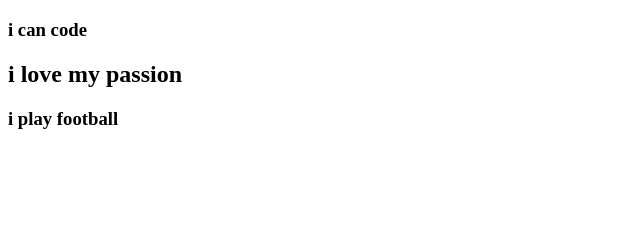
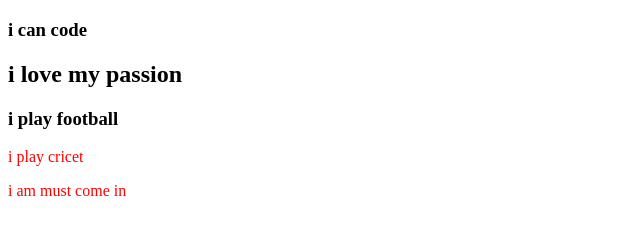
Before and after one commit to prabashsutradhar/my-second-repo, a plain HTML site: page index.html in a window 1280 px wide. Shown: the whole page, without its empty margins (0-640 px from the left). Drawn offline with Linux system fonts and the light colour scheme.

Commit message:
styles added

```diff
--- a/index.html
+++ b/index.html
@@ -5,10 +5,13 @@
     <meta http-equiv="X-UA-Compatible" content="IE=edge">
     <meta name="viewport" content="width=device-width, initial-scale=1.0">
     <title>my second repo</title>
+    <link rel="stylesheet" href="style.css">
 </head>
 <body>
     <h3>i can code</h3>
     <h2>i love my passion</h2>
     <h3>i play football</h3>
+    <p>i play cricet</p>
+    <p>i am must come in</p>
 </body>
 </html>
--- /dev/null
+++ b/style.css
@@ -0,0 +1,3 @@
+p{
+    color:red;
+}
```
